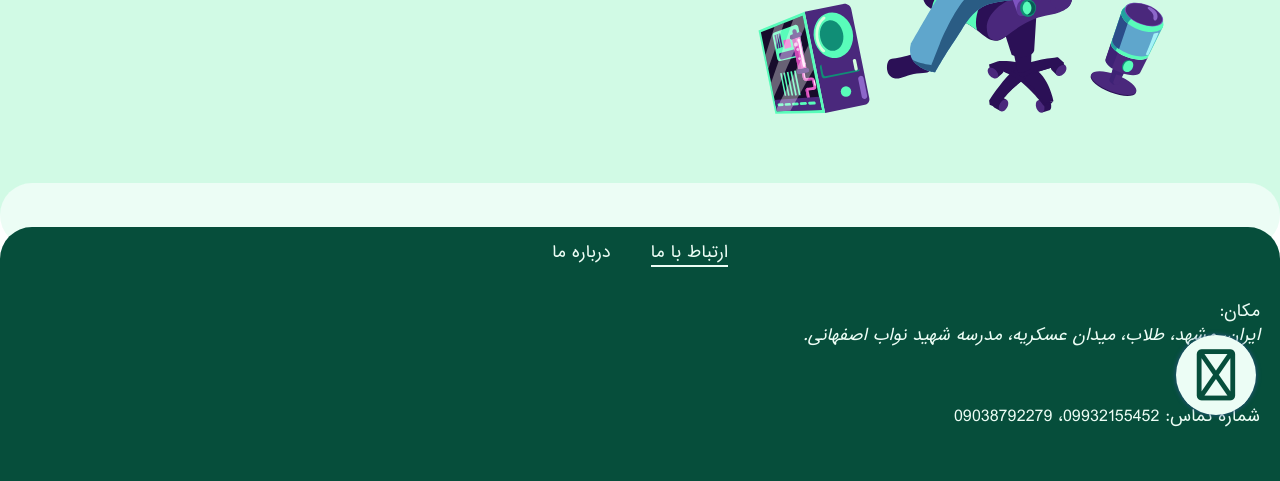
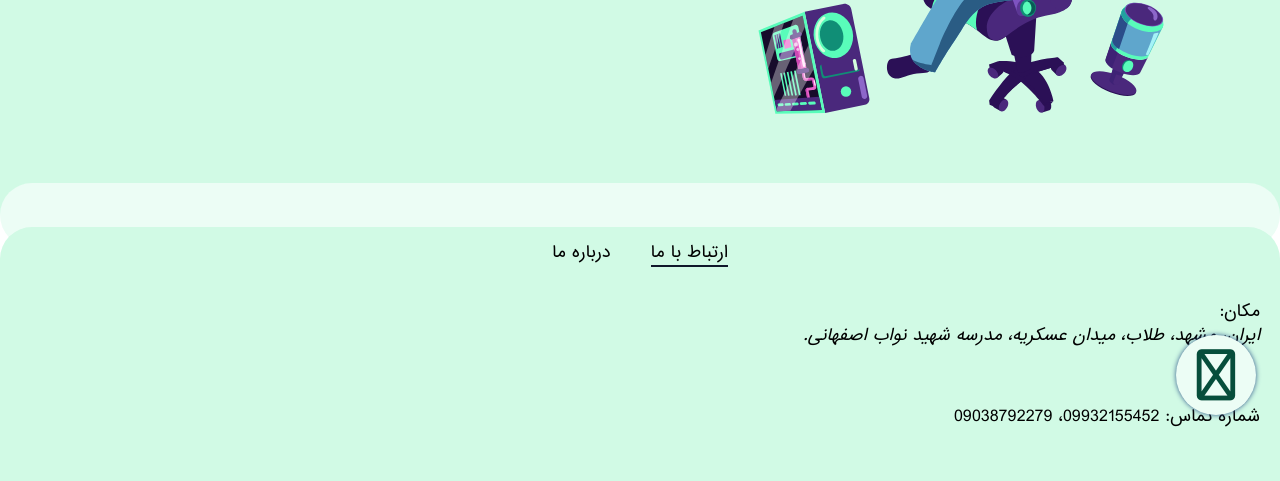
Before and after one commit to 8rs1/SG-old, a website: page home/index.html in a window 1280 px wide. Shown: the part 361-842 px from the top of the page. Drawn offline with Linux system fonts and the light colour scheme.

Commit message:
recolored footer

```diff
--- a/home/index.html
+++ b/home/index.html
@@ -64,7 +64,7 @@
       </article>
     </section>
   </main>
-  <footer class="bg-emerald-900 relative rounded-t-[2rem]">
+  <footer class="bg-emerald-100 relative rounded-t-[2rem]">
     <section class="container">
       <article>
         <div class="w-20 h-20 z-[1000] rounded-full bg-emeratext-emerald-50 fixed overflow-hidden bottom-6 right-2 sm:right-6 p-2 shadow-[0_0_.3rem_#2e5388] transition-all duration-200 bg-emerald-50" title="ارتباط با پشتیبانی" id="support" style="cursor: pointer; z-index: 999999999999999;">
@@ -103,18 +103,18 @@
         </div>
       </article>
       <article class="h-[23rem] flex flex-col justify-between">
-        <div class="flex justify-center items-center gap-x-10 h-16 text-emerald-200">
-          <div class="after:block after:absolute after:-bottom-1 sm:after:-bottom-[2px] relative after:h-0.5 after:w-0 hover:after:w-full after:bg-emerald-50 text-emerald-50 after:transition-all after:duration-150 after:ease-linear flex justify-center cursor-pointer" id="contactUs">
+        <div class="flex justify-center items-center gap-x-10 h-16">
+          <div class="after:block after:absolute after:-bottom-1 sm:after:-bottom-[2px] relative after:h-0.5 after:w-0 hover:after:w-full after:bg-slate-900 after:transition-all after:duration-150 after:ease-linear flex justify-center cursor-pointer" id="contactUs">
             ارتباط با ما
           </div>
-          <div class="after:block after:absolute after:-bottom-1 sm:after:-bottom-[2px] relative after:h-0.5 after:w-0 hover:after:w-full after:bg-emerald-50 text-emerald-50 after:transition-all after:duration-150 after:ease-linear flex justify-center cursor-pointer" id="aboutUs">
+          <div class="after:block after:absolute after:-bottom-1 sm:after:-bottom-[2px] relative after:h-0.5 after:w-0 hover:after:w-full after:bg-slate-900 after:transition-all after:duration-150 after:ease-linear flex justify-center cursor-pointer" id="aboutUs">
             درباره ما
           </div>
         </div>
         <!--
           Need To Change
         -->
-        <div class="text-emerald-50 h-96 sm:h-80 overflow-x-hidden text-sm sm:text-base relative">
+        <div class="h-96 sm:h-80 overflow-x-hidden text-sm sm:text-base relative">
           <div class="flex flex-col gap-5 sm:gap-10 justify-center h-full py-5 absolute top-0 left-0 right-[100vw] w-full transition-all duration-300 ease-in-out" id="abouttext">
             <div class="text-3xl sm:text-4xl text-center">تیم طراحی سایت سکرت گیم</div>
             <div class="text-center">تیم طراحی سایت سکرت گیم در آبان ماه 1402 تشکیل شده است، این تیم فعلا دو عضو دارد.</div>
```
Also changed, not shown: home/styles/main.css.
